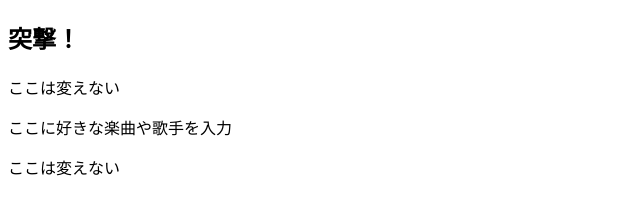
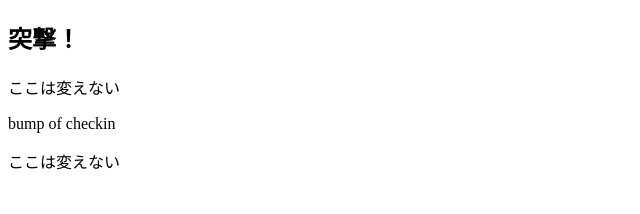
Before and after one commit to tasuku-hatazawa/testConflict, a plain HTML site: page index.html in a window 1280 px wide. Shown: the whole page, without its empty margins (0-640 px from the left). Drawn offline with Linux system fonts and the light colour scheme.

Commit message:
[modify]index.html

```diff
--- a/index.html
+++ b/index.html
@@ -6,7 +6,7 @@
 <body>
 <h2> 突撃！ </h2>
 <p>ここは変えない</p>
-<p>ここに好きな楽曲や歌手を入力</p>
+<p>bump of checkin</p>
 <p>ここは変えない</p>
 </body>
 </html>
```
